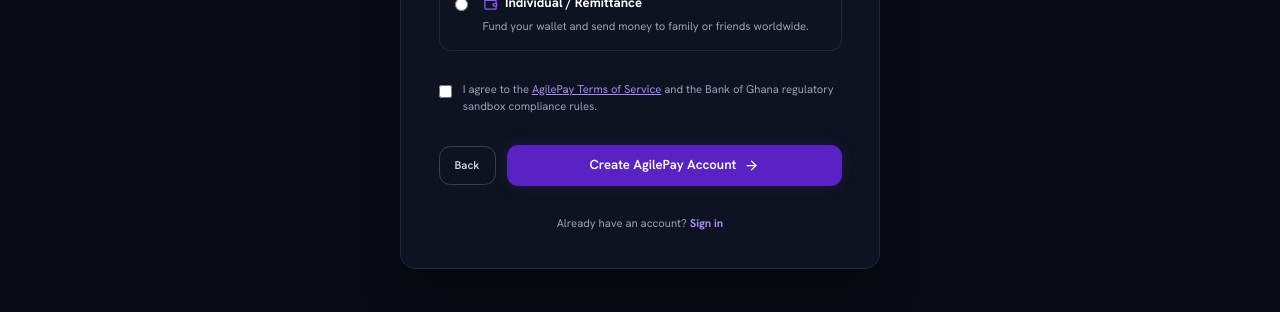
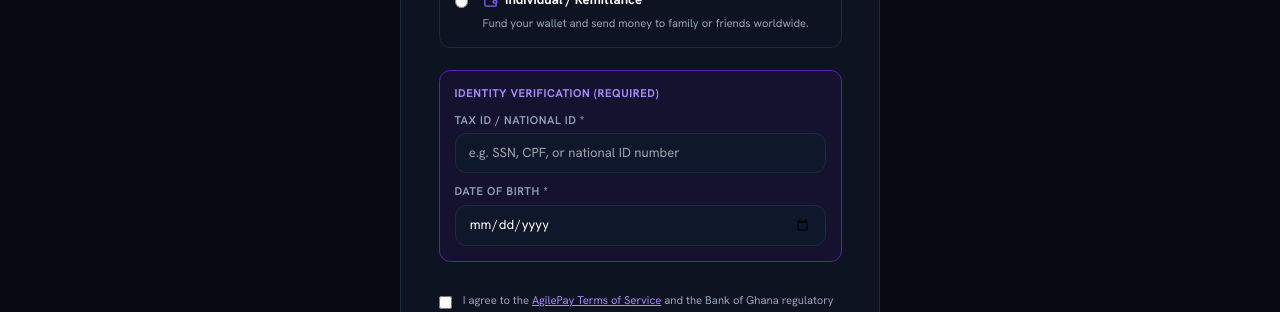
Before and after one commit to en-arthur/agilepay, a Next.js app: page /signup in a window 1280 px wide. Both pictures are taken after typing "Sample", "Sample", "name@example.com", "Sample123" into the empty fields and a click on the button "Continue to Step 2". Shown: the part 445-757 px from the top of the page. Built offline with nearby package versions, Linux system fonts and the light colour scheme; no server answers.

Commit message:
fix(signup): collect KYC fields for every account type

```diff
--- a/src/app/signup/page.jsx
+++ b/src/app/signup/page.jsx
@@ -56,6 +56,10 @@
       setError('Please accept the Terms of Service to continue')
       return
     }
+    if (!taxId.trim() || !birthDate) {
+      setError('Tax ID and date of birth are required for identity verification')
+      return
+    }
     setIsLoading(true)
     setError('')
 
@@ -69,8 +73,9 @@
         business_type: 'INDIVIDUAL',
         country:       'GH',
         account_type:  accountType,
-        // INDIVIDUAL-only fields — ignored by backend for other types
-        ...(accountType === 'INDIVIDUAL' && { tax_id: taxId, birth_date: birthDate }),
+        // Required by Lumx for every customer (KYC)
+        tax_id:     taxId,
+        birth_date: birthDate,
       })
 
       showToast(`Welcome to AgilePay, ${fullName}! Signing you in…`)
@@ -264,17 +269,16 @@
                 </div>
               </div>
 
-              {/* INDIVIDUAL extra fields */}
-              {accountType === 'INDIVIDUAL' && (
-                <div className="space-y-3 p-4 rounded-xl bg-violet-50 dark:bg-violet-950/20 border border-violet-200 dark:border-violet-800">
+              {/* Identity verification — required for every account type */}
+              <div className="space-y-3 p-4 rounded-xl bg-violet-50 dark:bg-violet-950/20 border border-violet-200 dark:border-violet-800">
                   <p className="text-xs font-bold text-violet-700 dark:text-violet-400 uppercase tracking-wider">
-                    Required for Remittance Accounts
+                    Identity Verification (required)
                   </p>
                   <div>
                     <label className="block text-xs font-semibold uppercase tracking-wider text-slate-600 dark:text-slate-400 mb-1.5">
                       Tax ID / National ID *
                     </label>
-                    <input type="text" required={accountType === 'INDIVIDUAL'}
+                    <input type="text" required
                       value={taxId} onChange={e => setTaxId(e.target.value)}
                       placeholder="e.g. SSN, CPF, or national ID number"
                       className="w-full px-3.5 py-2.5 bg-white dark:bg-slate-900 border border-slate-200 dark:border-slate-800 rounded-xl text-slate-900 dark:text-white text-sm focus:outline-none focus:ring-2 focus:ring-violet-500"
@@ -284,13 +288,12 @@
                     <label className="block text-xs font-semibold uppercase tracking-wider text-slate-600 dark:text-slate-400 mb-1.5">
                       Date of Birth *
                     </label>
-                    <input type="date" required={accountType === 'INDIVIDUAL'}
+                    <input type="date" required
                       value={birthDate} onChange={e => setBirthDate(e.target.value)}
                       className="w-full px-3.5 py-2.5 bg-white dark:bg-slate-900 border border-slate-200 dark:border-slate-800 rounded-xl text-slate-900 dark:text-white text-sm focus:outline-none focus:ring-2 focus:ring-violet-500"
                     />
                   </div>
                 </div>
-              )}
 
               <label className="flex items-start gap-3 cursor-pointer pt-2">
                 <input type="checkbox" checked={acceptedTerms}
```
